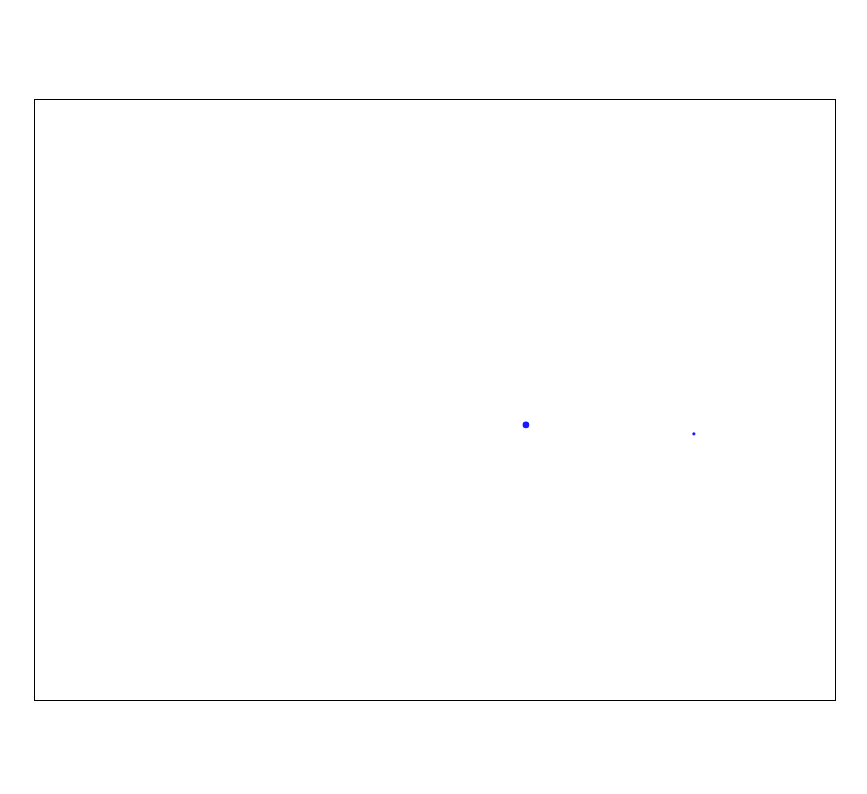
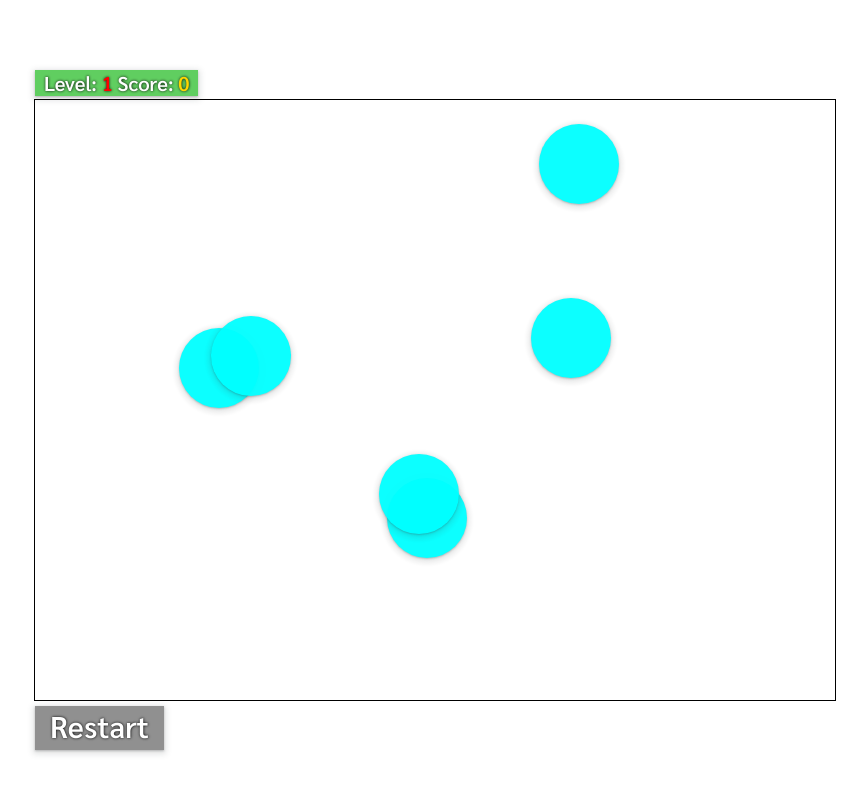
Before and after one commit to idontknowtoobrother/aim_god, a plain HTML site: page index.html in a window 1280 px wide. Both pictures are taken after a click on the button "Let's test your aim". Shown: the whole page, without its empty margins (205-1072 px from the left). Drawn offline with Linux system fonts and the light colour scheme.

Commit message:
added: score, lv, restart button

```diff
--- a/index.html
+++ b/index.html
@@ -22,7 +22,7 @@
         <br>
         <br>
         <br>
-        <button type="button" style="color: rgb(0, 255, 30);" onclick="startAim()"> Let's test your aim </button>
+        <button type="button" style="color: rgb(0, 255, 30);" onclick="startAim(1)"> Let's test your aim </button>
     </div>
 </body>
 </html>
--- a/scripts/game.js
+++ b/scripts/game.js
@@ -1,15 +1,30 @@
 
-var balls = []
+var player = {
+    lv: 0,
+    score: 0,
+    hitted: false,
+    missTotal: 0,
+    balls: []
+}
+
 const lvSettings = {
     1: {
-        numBalls: 9,
-        ballColor : 'blue',
+        numBalls: 6,
+        maxTime: 90,
+        missScore: 120,
+        hitScore: 150,
+        ballSize : 80,
+        ballColor : 'aqua',
         background : 'white'
     }
 }
 
 function randomInt(length){
     return Math.floor(Math.random() * length)
+}
+
+function getRndInteger(min, max) {
+    return Math.floor(Math.random() * (max - min) ) + min;
 }
 
 function changeBackGroundLv(lv) {
@@ -21,39 +36,135 @@ function changeBackGroundLv(lv) {
 	}
 }
 
+function randonPositionBall(){
+    var isSuccess = true
+    var position
 
-function randomSpawnTarget(window, lv){
+    if(player.balls.length < 1){
+        return {
+            left: randomInt(70),
+            top: randomInt(70)
+        }
+    }
 
-    const config = lvSettings[lv]
-    changeBackGroundLv(config.background)
+    do{
+        position = {
+            left: randomInt(70),
+            top: randomInt(70)
+        }
+
+        player.balls.forEach(ball => {
+            if(
+                position.left == ball.style.left && position.top == ball.style.top
+            ){
+                isSuccess == false
+                return
+            }
+        })
+
+    }while(!isSuccess)
+
+    return position
+}
+
+function refreshScore(){
+    var scoreLabel = document.getElementById('score')
+    scoreLabel.innerHTML = `Level: <span style="color: red">${player.lv}</span> Score: <span style="color: gold">${player.score}</span>`
+}
+
+function missShot(config){
+    if(player.hitted){
+        player.hitted = false
+        return
+    }
+    player.score = player.score - config.missScore < 1 ? 0 : player.score - config.missScore
+    player.missTotal++
+    refreshScore()
+}
+
+function hitShot(config, ball){
+    player.hitted = true
+    player.score += config.hitScore
 
 
-
-    // Some random colors
-    const colors = ["#3CC157", "#2AA7FF", "#1B1B1B", "#FCBC0F", "#F85F36"];
-
-
-    for (let i = 0; i < config.numBalls; i++) {
-        let ball = document.createElement("div");
-        ball.classList.add("ball");
-        ball.style.background = config.ballColor;
-        ball.style.left = `${randomInt(100)}vw`;
-        ball.style.top = `${randomInt(100)}vh`;
-        ball.style.transform = `scale(${Math.random()})`;
-        ball.style.width = `${Math.random()}em`;
-        ball.style.height = ball.style.width;
-
-
-        balls.push(ball);
-        document.getElementById("area_ball").append(ball);
+    const ballIndex = player.balls.indexOf(ball)
+    if(ballIndex > -1){
+        player.balls.splice(ballIndex, 1)
     }
+    ball.style.background = 'red';
+    setTimeout(function(){
+        ball.remove()
+    }, 30)
+    addNewBall(config)
+    refreshScore()
 
 }
 
-function startAim(){ // เริ่มเกม
+function addNewBall(config){
+    const areaBall = document.getElementById("area_ball")
+    let ball = document.createElement("div")
+    ball.classList.add("ball");
+    ball.style.background = config.ballColor
+
+    const positionBall = randonPositionBall(config.ballSize)
+
+    ball.style.left = `${positionBall.left}%`
+    ball.style.top = `${positionBall.top}%`
+
+    ball.style.width = `${config.ballSize}px`
+    ball.style.height = ball.style.width
+
+    ball.addEventListener('click', () => {
+        hitShot(config, ball)
+    })
+
+    player.balls.push(ball)
+    areaBall.append(ball)
+}
+
+function randomSpawnTarget(lv){
+
+    const areaBall = document.getElementById("area_ball")
+    const config = lvSettings[lv]
+
+
+    areaBall.addEventListener('click', ()=>{
+        missShot(config)
+    })
+
+    changeBackGroundLv(config.background)
+
+    for (let i = 0; i < config.numBalls; i++) {
+        addNewBall(config)
+    }
+
+    let o = 1
+    player.balls.forEach(ball => {
+        console.log(`Ball (${o})\n   top: ${ball.style.top} | left: ${ball.style.left}}`);
+        o++
+    })
+}
+
+function resetPlayer(){
+    player.score = 0
+    player.hitted = false
+    player.balls = []
+}
+
+function startAim(lv){ // เริ่มเกม
     var window = document.getElementsByClassName('main-container')[0]
+    player.lv = lv
+
+    document.getElementById
     window.innerHTML = `
         <div id="area_ball"></div>
+        <div id="score">Level: <span style="color: red">${player.lv}</span> Score: <span style="color: gold">${player.score}</span></div>
+        <div id="restart-btn"> Restart </div>
     `
-    randomSpawnTarget(window, 1)
+
+    document.getElementById('restart-btn').addEventListener('click', function(){
+        resetPlayer()
+        startAim(player.lv)
+    })
+    randomSpawnTarget(player.lv)
 }
--- a/styles.css
+++ b/styles.css
@@ -40,7 +40,8 @@ button:hover {
 .ball {
     position: absolute;
     border-radius: 100%;
-    opacity: 0.9;
+    box-shadow: rgba(60, 64, 67, 0.3) 0px 1px 2px 0px, rgba(60, 64, 67, 0.15) 0px 2px 6px 2px;
+    opacity: 0.95;
 }
 
 #area_ball{
@@ -51,3 +52,32 @@ button:hover {
    background: white;
    overflow: hidden;
 }
+
+#score {
+    position: absolute;
+    top: -5%;
+    padding-left: 9px;
+    padding-right: 9px;
+    background-color: rgba(0, 176, 0, 0.623);
+    box-shadow: rgba(60, 64, 67, 0.3) 0px 1px 2px 0px, rgba(60, 64, 67, 0.15) 0px 2px 6px 2px;
+    font-size: 20px;
+}
+
+#restart-btn {
+    position: absolute;
+    top: 101%;
+    background-color: rgba(77, 77, 77, 0.623);
+    box-shadow: rgba(60, 64, 67, 0.3) 0px 1px 2px 0px, rgba(60, 64, 67, 0.15) 0px 2px 6px 2px;
+    font-size: 30px;
+    padding-left: 15px;
+    padding-right: 15px;
+    padding-bottom: 5px;
+    transition: .2s;
+}
+
+
+#restart-btn:hover{
+    opacity: .95;
+    transform: scale(105%);
+    transition: .2s;
+}
```
